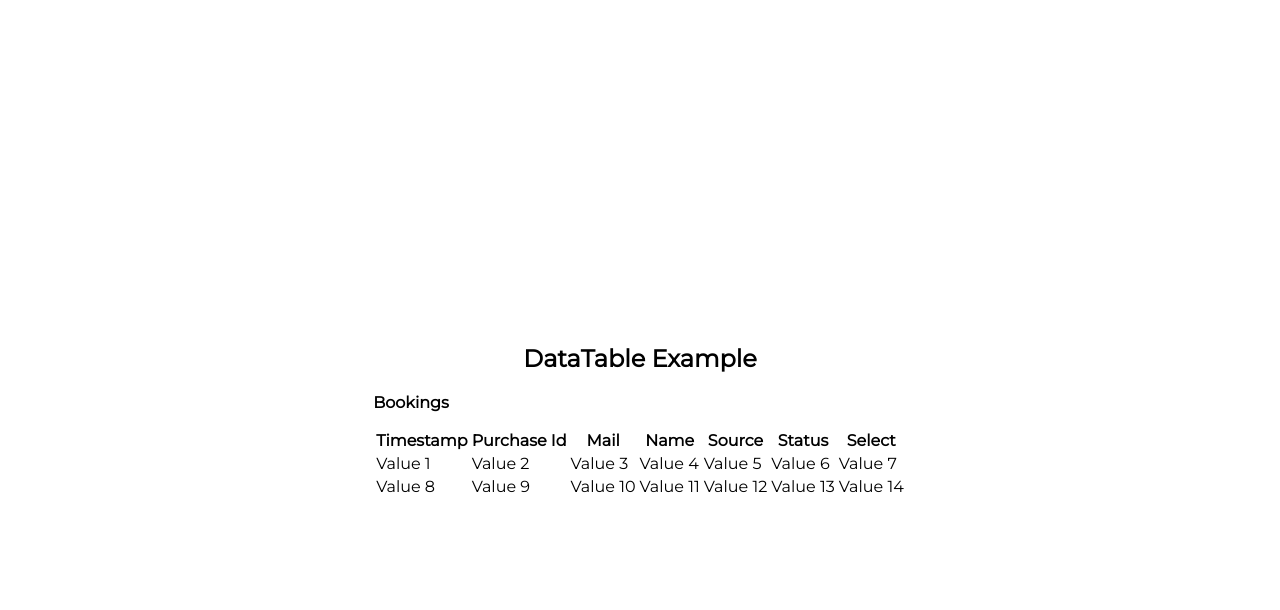
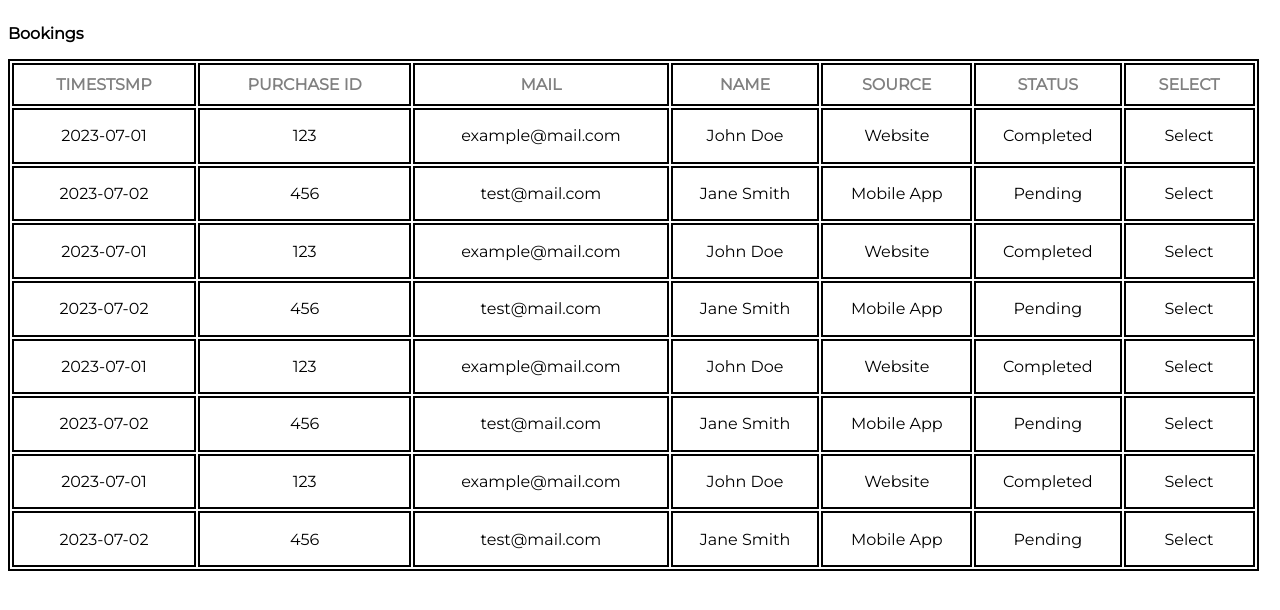
Before and after one commit to Ishu070303/Project-datatable, a Next.js app: page / in a window 1280 px wide. Shown: the top 610 px of the page. Built offline with nearby package versions, Linux system fonts and the light colour scheme.

Commit message:
added css file

```diff
--- a/app/App.css
+++ b/app/App.css
@@ -3,3 +3,52 @@
 *{
     font-family: 'Montserrat', sans-serif;
 }
+
+.bx{
+    /* border: 2px solid black; */
+}
+
+.flex{
+    /* border: 2px solid black; */
+}
+
+.tc{
+    /* border: 2px solid black; */
+    width: 97.7vw;
+}
+
+.table{
+    border: 2px solid black;
+    width: 97.7vw;
+    height: 40vw;
+}
+
+.Trw{
+    /* width: 97.7vw; */
+}
+
+.Thead{
+    border: 2px solid black;
+    text-align: center;
+    padding: 10px;
+    font-weight: 1000;
+    color: gray;
+}
+
+.tbdy{
+    border: 2px solid black;
+}
+
+.tr{
+    border: 2px solid black;
+}
+
+.td{
+    border: 2px solid black;
+    text-align: center;
+}
+
+.line{
+    border: 1px solid black;
+    /* width: 97.7vw; */
+}
--- a/app/DataTable.tsx
+++ b/app/DataTable.tsx
@@ -1,5 +1,6 @@
 "use client";
-import { Box, Table, Thead, Tbody, Tr, Th, Td, Text } from "@chakra-ui/react";
+import { Table, Thead, Tbody, Tr, Th, Td, TableContainer} from "@chakra-ui/table";
+import { Box, Text } from "@chakra-ui/react";
 import { useState } from "react";
 
 interface DataTableProps {
@@ -43,33 +44,36 @@ const DataTable: React.FC<DataTableProps> = ({ headers, rows, caption, sortable,
   });
 
   return (
-    <Box>
+    <Box className="bx">
       {caption && <Text fontWeight="bold">{caption}</Text>}
-      <Table variant="simple">
-        <Thead>
-          <Tr>
+      <TableContainer className="tc">
+      <Table variant='striped' colorScheme='teal' className="table">
+        <Thead className="head">
+          <Tr className="Trw">
             {headers.map((header, index) => (
               <Th
                 key={index}
                 onClick={() => handleSort(header)}
                 cursor={sortable ? "pointer" : "default"}
                 _hover={sortable ? { textDecoration: "underline" } : {}}
+                className="Thead"
               >
                 {header}
               </Th>
             ))}
           </Tr>
         </Thead>
-        <Tbody>
+        <Tbody className="tbdy">
           {sortedRows.map((row, rowIndex) => (
-            <Tr key={rowIndex}>
+            <Tr key={rowIndex} className="tr">
               {row.map((cell, cellIndex) => (
-                <Td key={cellIndex}>{cell}</Td>
+                <Td key={cellIndex} className="td">{cell}</Td>
               ))}
             </Tr>
           ))}
         </Tbody>
       </Table>
+      </TableContainer>
     </Box>
   );
 };
--- a/app/page.tsx
+++ b/app/page.tsx
@@ -1,25 +1,28 @@
 "use client";
 import React from 'react';
 import DataTable from './DataTable';
-import { Box, Flex, Heading } from '@chakra-ui/react';
+import {Flex} from '@chakra-ui/react';
 
 import "./App.css";
 
-const headers = ["Timestamp", "Purchase Id", "Mail", "Name", "Source", "Status", "Select"];
+const headers = ["TIMESTSMP", "PURCHASE ID", "MAIL", "NAME", "SOURCE", "STATUS", "SELECT"];
 const rows = [
-  ["Value 1", "Value 2", "Value 3", "Value 4", "Value 5", "Value 6", "Value 7"],
-  ["Value 8", "Value 9", "Value 10", "Value 11", "Value 12", "Value 13", "Value 14"],
+  ["2023-07-01", "123", "example@mail.com", "John Doe", "Website", "Completed", "Select"],
+  ["2023-07-02", "456", "test@mail.com", "Jane Smith", "Mobile App", "Pending", "Select"],
+  ["2023-07-01", "123", "example@mail.com", "John Doe", "Website", "Completed", "Select"],
+  ["2023-07-02", "456", "test@mail.com", "Jane Smith", "Mobile App", "Pending", "Select"],
+  ["2023-07-01", "123", "example@mail.com", "John Doe", "Website", "Completed", "Select"],
+  ["2023-07-02", "456", "test@mail.com", "Jane Smith", "Mobile App", "Pending", "Select"],
+  ["2023-07-01", "123", "example@mail.com", "John Doe", "Website", "Completed", "Select"],
+  ["2023-07-02", "456", "test@mail.com", "Jane Smith", "Mobile App", "Pending", "Select"],
   // Add more rows as needed
 ];
 
 const Home: React.FC = () => {
   return (
-    <Box p={4}>
-    <Flex justify="center" align="center" direction="column" h="100vh">
-      <Heading mb={4}>DataTable Example</Heading>
+    <Flex className='flex'  h="100vh">
       <DataTable headers={headers} rows={rows} caption="Bookings" sortable />
     </Flex>
-  </Box>
   )
 }
 
--- a/package.json
+++ b/package.json
@@ -10,6 +10,7 @@
   },
   "dependencies": {
     "@chakra-ui/react": "^2.7.1",
+    "@chakra-ui/table": "^2.0.17",
     "@emotion/react": "^11.11.1",
     "@emotion/styled": "^11.11.0",
     "@types/node": "20.4.2",
```
Also changed, not shown: 1 other file (tests, documents, lock files or other folders).
